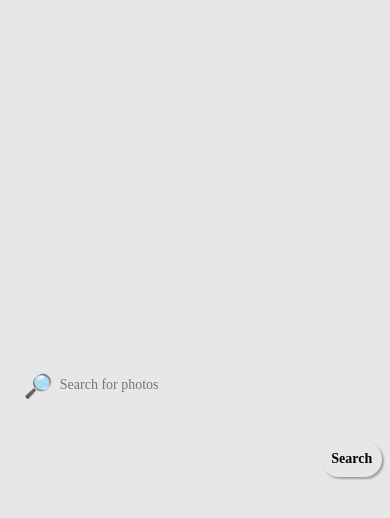
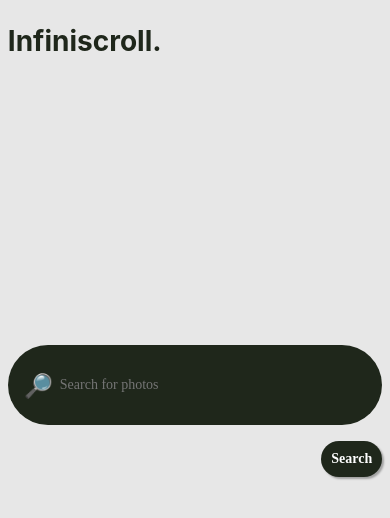
Before and after one commit to reverbePrintemps/infiniscroll, a React (Create React App) app: page / in a window 390 px wide. Shown: the top 518 px of the page. Built offline with nearby package versions, Linux system fonts and the light colour scheme; a web font is replaced by a local one; what unsplash-js would draw is missing.

Commit message:
Add header with title + more global styles

```diff
--- a/src/App.tsx
+++ b/src/App.tsx
@@ -16,6 +16,11 @@ const App = () => {
 
   return (
     <div className="App">
+      <header className="App__header">
+        <div className="App__headerInnerContainer">
+          <h1 className="App__title">Infiniscroll.</h1>
+        </div>
+      </header>
       <div className="App__innerContainer">
         <div className="App__searchContainer">
           <Search
--- a/src/styles/App.css
+++ b/src/styles/App.css
@@ -3,6 +3,32 @@
   flex-direction: column;
   width: 100vw;
 }
+
+.App__header {
+  position: fixed;
+  background-color: var(--c-bg-main);
+  width: 100%;
+  height: 64px;
+  display: flex;
+  align-items: center;
+  box-sizing: border-box;
+  z-index: 1;
+  top: 0;
+  left: 0;
+}
+
+.App__headerInnerContainer {
+  max-width: var(--mw-app);
+  width: 100%;
+  margin: auto;
+  padding: 0 clamp(4px, calc(2%), 32px);
+  box-sizing: border-box;
+}
+
+.App__title {
+  color: var(--c-text-secondary);
+}
+
 .App__innerContainer {
   max-width: var(--mw-app);
   padding: clamp(4px, calc(2%), 32px);
--- a/src/styles/index.css
+++ b/src/styles/index.css
@@ -9,8 +9,11 @@
   --mw-app: 1200px;
   /* Colors */
   --c-bg-main: #e7e7e7;
-  --c-text-primary: #fff;
-  --c-text-secondary: #000;
+  --c-bg-secondary: #1f271b;
+  --c-text-main: #fff;
+  --c-text-secondary: #1f271b;
+  --c-skeleton-bg: #ccc;
+  --c-skeleton-bg-light: #ddd;
   /* Shadows */
   --shadow-shallow: 2px 2px 2px rgba(0, 0, 0, 0.3);
   /* Fonts */
@@ -33,23 +36,13 @@
 
 body {
   margin: 0;
-  color: var(--c-jet-black);
+  color: var(--c-text-main);
   font-family: var(--ff-main), -apple-system, BlinkMacSystemFont, "Segoe UI",
     "Roboto", "Oxygen", "Ubuntu", "Cantarell", "Fira Sans", "Droid Sans",
     "Helvetica Neue", sans-serif;
   font-size: var(--fs-xs);
   -webkit-font-smoothing: antialiased;
   -moz-osx-font-smoothing: grayscale;
-}
-
-li {
-  margin: 4px 0 0;
-  font-family: monospace;
-}
-
-ul,
-li {
-  max-width: fit-content;
 }
 
 h1,
@@ -72,3 +65,25 @@ span,
 div {
   margin-bottom: 0;
 }
+
+h1::selection,
+h2::selection,
+h3::selection,
+h4::selection,
+h5::selection,
+h6::selection,
+p::selection,
+li::selection,
+ul::selection,
+ol::selection,
+a::selection,
+button::selection,
+input::selection,
+textarea::selection,
+select::selection,
+label::selection,
+span::selection,
+div::selection {
+  background-color: var(--c-bg-secondary);
+  color: var(--c-text-main);
+}
```
